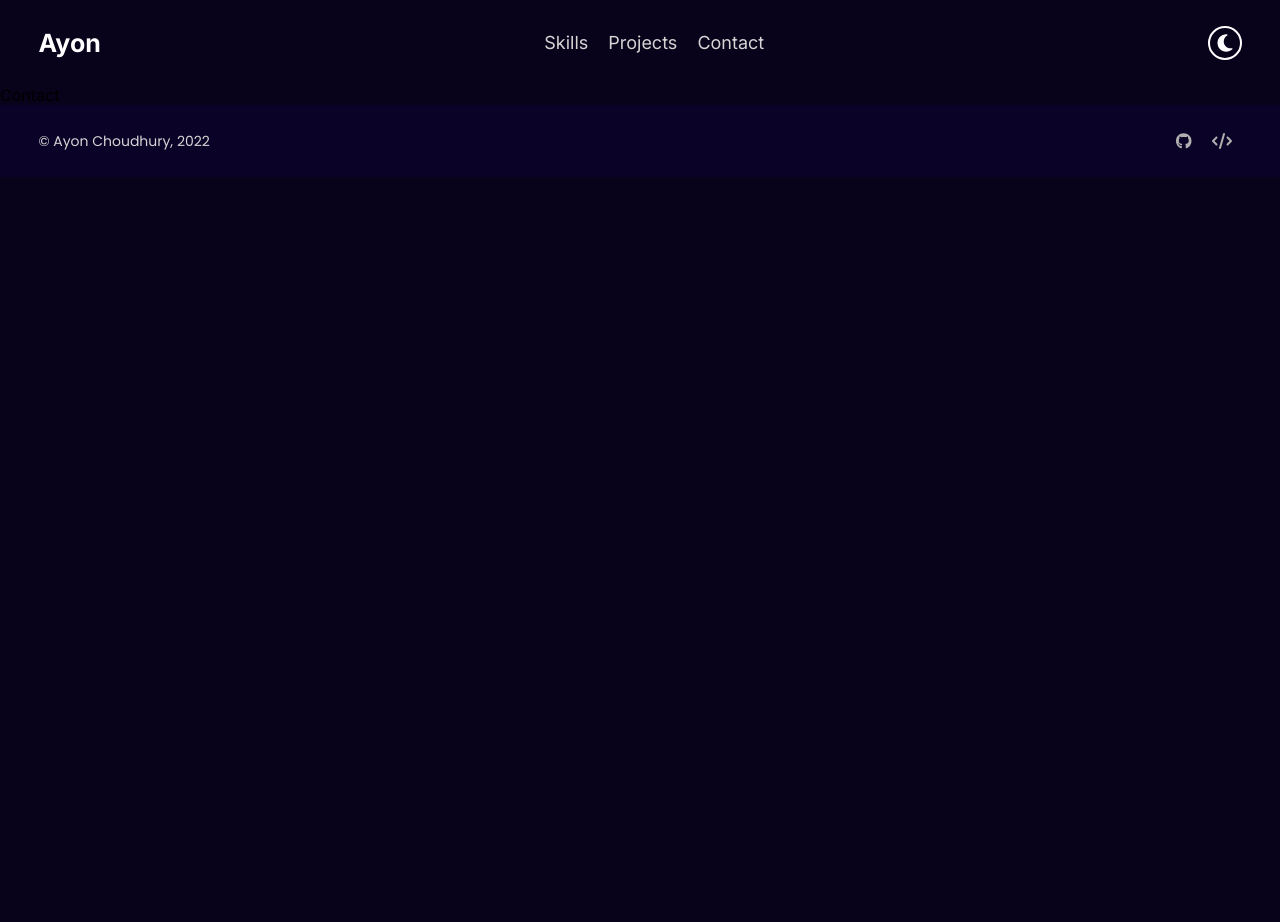
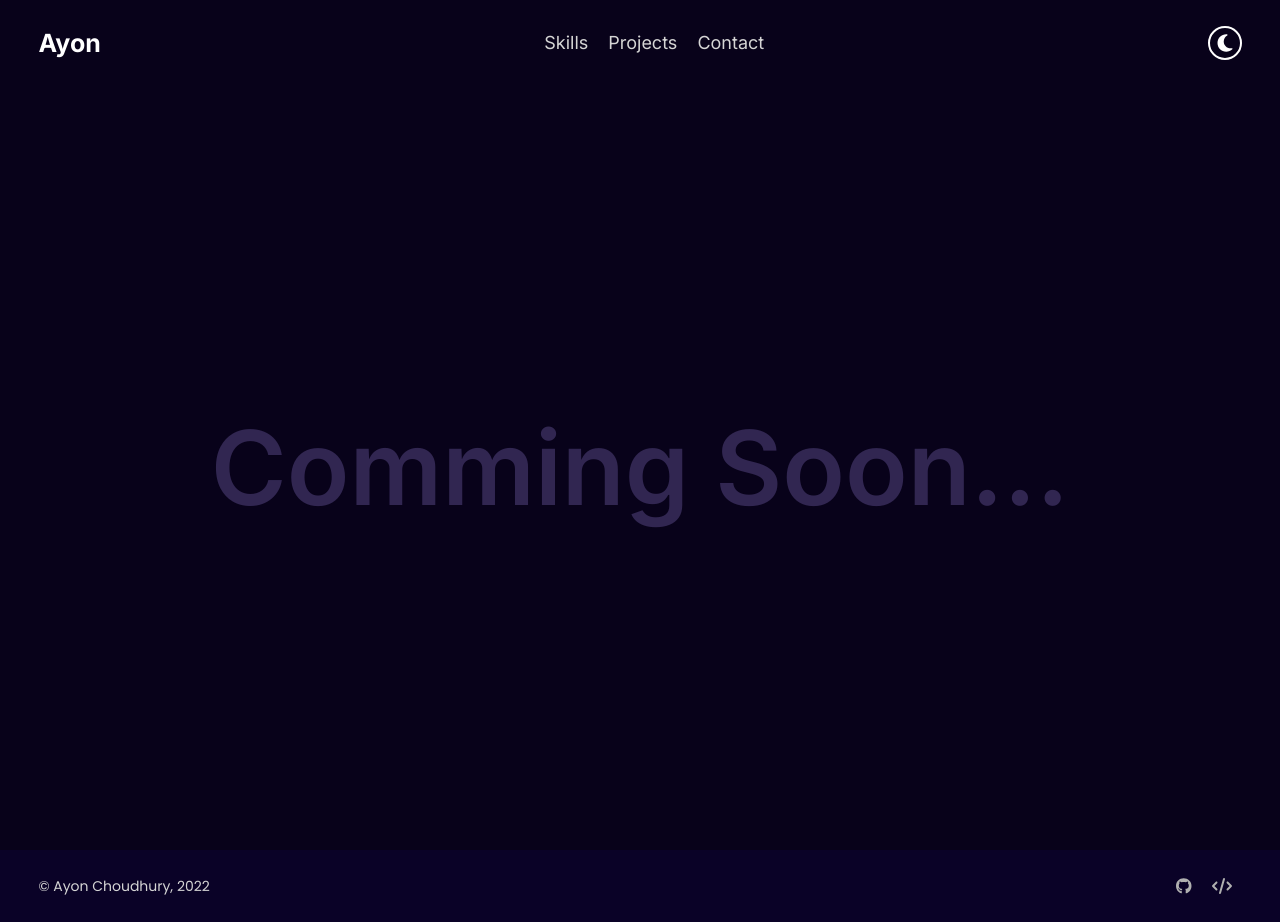
Before and after one commit to AyonC123/portfolio, a React (Create React App) app: page /contact in a window 1280 px wide. Before the commit the page ends 800 px from the top, so only its background shows below. Built offline with nearby package versions, Linux system fonts and the light colour scheme.

Commit message:
complete: notfound page

```diff
--- a/src/App.css
+++ b/src/App.css
@@ -7,11 +7,16 @@
 :root {
   --primary-background:#08021A;
   --secondary-background: #11082E;
-  --tertiary-background: #0D032B;
+  --tertiary-background: #0e0724;
+  --quadratric-background: #0A0227;
   --primary-color: #fff;
-  --secondary-color:#d5d5d5;
+  --secondary-color: #d5d5d5;
   --tertiary-color: #b0b0b0;
+  --quadratric-color: #312651;
+  --link: #15044D;
+  --link-hover-focus: #190656;
 }
+
 /* MAIN */
 
 * {
@@ -30,6 +35,14 @@ body {
 
 a {
   text-decoration: none;
+}
+
+::-webkit-scrollbar {
+  background-color: var(--secondary-background);
+}
+
+::-webkit-scrollbar-thumb {
+  background-color: var(--tertiary-background);
 }
 
 /* NAVBAR */
@@ -159,7 +172,7 @@ a {
   font-family: "Inter";
   font-weight: 400;
   color: var(--secondary-color);
-  background-color: #15044D;
+  background-color: var(--link);
   padding: 10px 20px;
   border-radius: 5px;
   transition: background-color ease-in-out 500ms;
@@ -167,12 +180,12 @@ a {
 
 .s-card .s-openlink:hover {
   font-weight: 500;
-  background-color: #190656;
+  background-color: var(--link-hover-focus);
 }
 
 .s-card .s-openlink:focus {
   font-weight: 500;
-  background-color: #190656;
+  background-color: var(--link-hover-focus);
 }
 
 .s-section .s-link {
@@ -226,7 +239,7 @@ a {
   font-family: "Inter";
   font-weight: 400;
   color: var(--secondary-color);
-  background-color: #15044D;
+  background-color: var(--link);
   padding: 10px 20px;
   border-radius: 5px;
   transition: background-color ease-in-out 500ms;
@@ -234,13 +247,44 @@ a {
 
 .openlink:hover {
   font-weight: 500;
-  background-color: #190656;
+  background-color: var(--link-hover-focus);
+}
+
+.openlink:focus {
+  font-weight: 500;
+  background-color: var(--link-hover-focus);
+}
+
+/* CONTACT */
+
+.temp-heading {
+  font-family: 'Inter';
+  font-weight: 600;
+  font-size: 103px;
+  color: var(--quadratric-color);
+  display: flex;
+  justify-content: center;
+  align-items: center;
+  margin: 25% 0;
+}
+
+/* NOTFOUND */
+
+.notfound {
+  color: var(--quadratric-color);
+  font-weight: 600;
+  font-size: 103px;
+  display: flex;
+  flex-direction: column;
+  justify-content: center;
+  align-items: center;
+  margin: 15% 0;
 }
 
 /* FOOTER */
 
 .footer {
-  background-color: #0A0227;
+  background-color: var(--quadratric-background);
   padding: 2% 3%;
   color: var(--secondary-color);
   display: flex;
--- a/src/App.js
+++ b/src/App.js
@@ -6,10 +6,11 @@ import './App.css'
 
 import Navbar from './components/Navbar';
 import Footer from './components/Footer';
+import Home from './pages/Home';
 import Skills from './pages/Skills';
 import Projects from './pages/Projects';
 import Contact from './pages/Contact';
-import Home from './pages/Home';
+import NotFound from './pages/NotFound';
 
 function App() {
   return (
@@ -26,6 +27,7 @@ function App() {
           <Route path='/skills' element={<Skills/>}/>
           <Route path='/projects' element={<Projects/>}/>
           <Route path='/contact' element={<Contact/>}/>
+          <Route path='/*' element={<NotFound/>}/>
         </Routes>
       </Router>
       <Footer/>
--- a/src/data/projectsData.js
+++ b/src/data/projectsData.js
@@ -10,6 +10,18 @@ const projects = [
   {
     name: 'Empty',
     link: 'https://github.com/AyonC123'
+  },
+  {
+    name: 'Empty',
+    link: 'https://github.com/AyonC123'
+  },
+  {
+    name: 'Empty',
+    link: 'https://github.com/AyonC123'
+  },
+  {
+    name: 'Empty',
+    link: 'https://github.com/AyonC123'
   }
 ]
 
--- a/src/pages/Contact.js
+++ b/src/pages/Contact.js
@@ -2,7 +2,7 @@ import React from "react"
 
 function Contact() {
   return (
-    <div>Contact</div>
+    <div className="temp-heading">Comming Soon...</div>
   )
 }
 
--- /dev/null
+++ b/src/pages/NotFound.js
@@ -0,0 +1,14 @@
+import React from 'react'
+import { FontAwesomeIcon } from '@fortawesome/react-fontawesome'
+import { faMagnifyingGlass as search } from '@fortawesome/free-solid-svg-icons'
+
+function NotFound() {
+  return (
+    <div className='notfound'>
+      <FontAwesomeIcon icon={search}/>
+      <div>404 | Page not found</div>
+    </div>
+  )
+}
+
+export default NotFound
```
